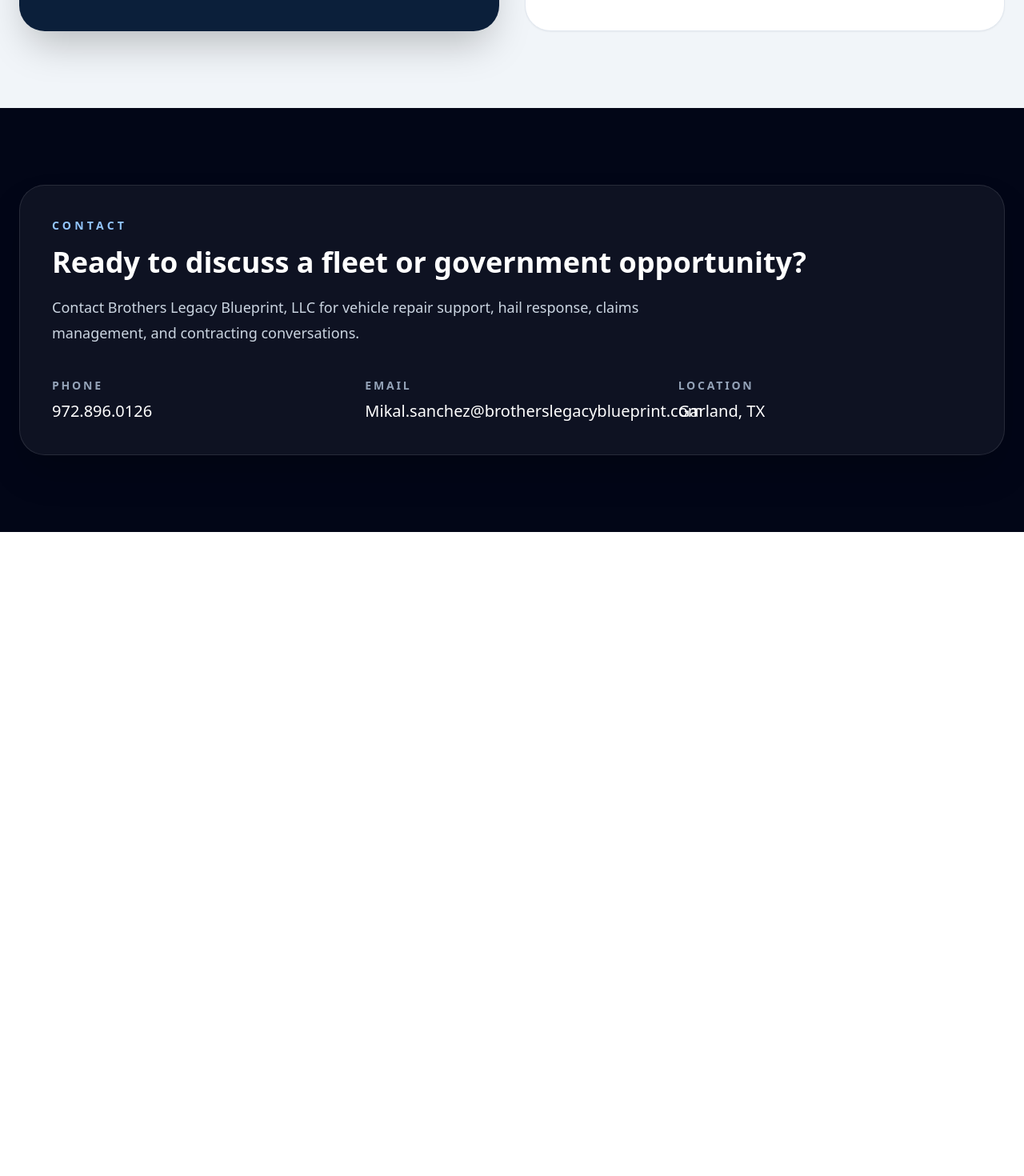
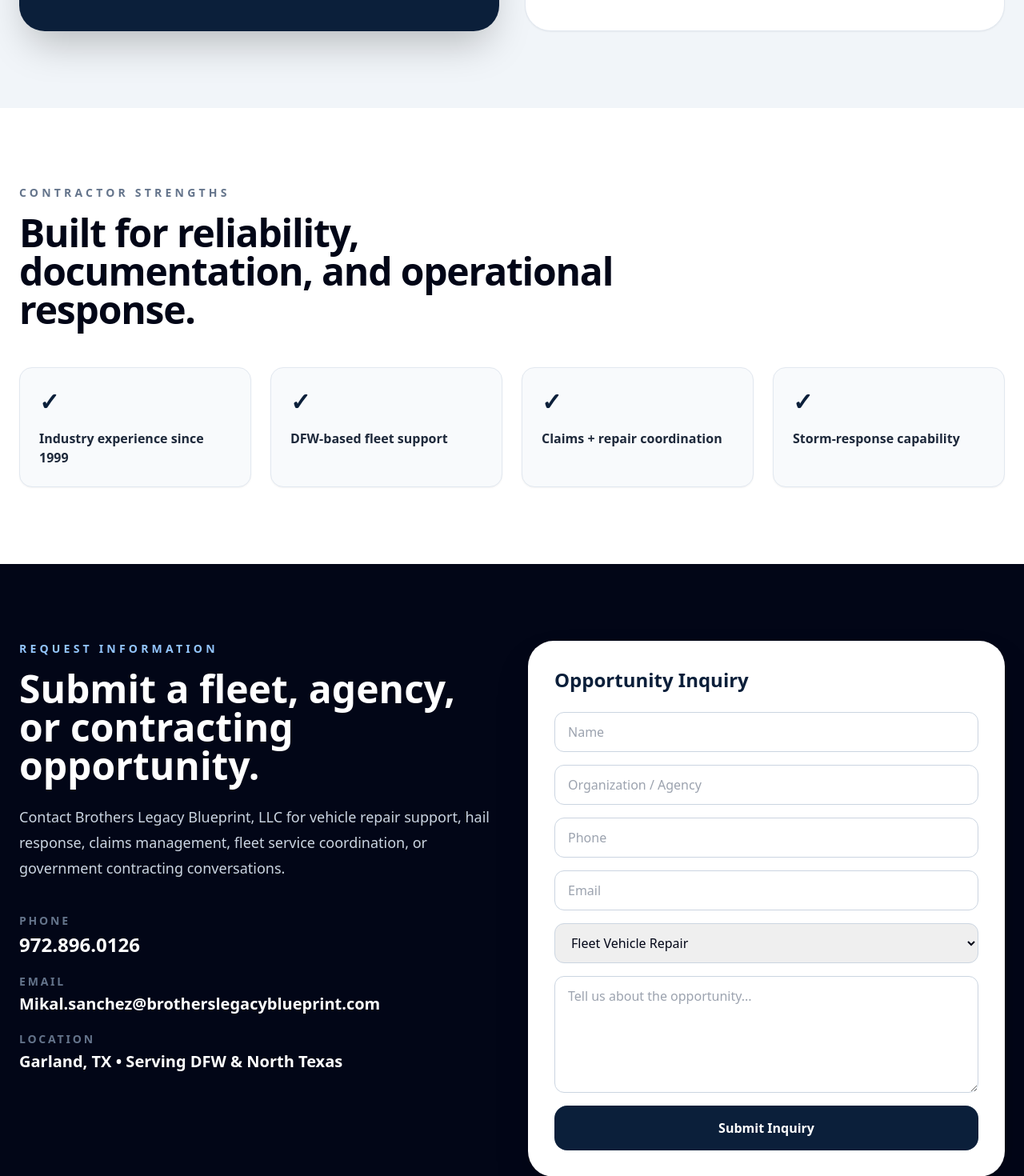
Before and after one commit to 6vwykybwf4-a11y/blb-website, a Next.js app: page / in a window 1280 px wide. Shown: the part 1800-3270 px from the top of the page at 80% size. Before the commit the page ends 2465 px from the top, so only its background shows below. Built offline with nearby package versions, Linux system fonts and the light colour scheme.

Commit message:
Add premium contact and credibility sections

```diff
--- a/app/page.tsx
+++ b/app/page.tsx
@@ -189,47 +189,141 @@
         </div>
       </section>
 
-      <section id="contact" className="bg-slate-950 px-6 py-24">
-        <div className="mx-auto max-w-7xl rounded-[2rem] border border-white/10 bg-white/5 p-10 shadow-2xl">
-          <p className="text-sm font-bold uppercase tracking-[0.3em] text-blue-300">
-            Contact
+     <section className="bg-white px-6 py-24 text-slate-950">
+  <div className="mx-auto max-w-7xl">
+    <p className="text-sm font-bold uppercase tracking-[0.3em] text-slate-500">
+      Contractor Strengths
     </p>
 
-          <h2 className="mt-4 text-4xl font-black">
-            Ready to discuss a fleet or government opportunity?
+    <h2 className="mt-4 max-w-3xl text-4xl font-black tracking-tight md:text-5xl">
+      Built for reliability, documentation, and operational response.
     </h2>
 
-          <p className="mt-5 max-w-3xl text-lg leading-8 text-slate-300">
-            Contact Brothers Legacy Blueprint, LLC for vehicle repair support,
-            hail response, claims management, and contracting conversations.
+    <div className="mt-12 grid gap-6 md:grid-cols-4">
+      {[
+        "Industry experience since 1999",
+        "DFW-based fleet support",
+        "Claims + repair coordination",
+        "Storm-response capability",
+      ].map((item) => (
+        <div
+          key={item}
+          className="rounded-2xl border border-slate-200 bg-slate-50 p-6 shadow-sm"
+        >
+          <div className="text-3xl font-black text-[#0B1F3A]">✓</div>
+          <p className="mt-4 font-bold text-slate-800">{item}</p>
+        </div>
+      ))}
+    </div>
+  </div>
+</section>
+
+<section id="contact" className="bg-slate-950 px-6 py-24">
+  <div className="mx-auto grid max-w-7xl gap-10 lg:grid-cols-2">
+    <div>
+      <p className="text-sm font-bold uppercase tracking-[0.3em] text-blue-300">
+        Request Information
       </p>
 
-          <div className="mt-10 grid gap-6 md:grid-cols-3">
+      <h2 className="mt-4 text-4xl font-black md:text-5xl">
+        Submit a fleet, agency, or contracting opportunity.
+      </h2>
+
+      <p className="mt-6 max-w-2xl text-lg leading-8 text-slate-300">
+        Contact Brothers Legacy Blueprint, LLC for vehicle repair support,
+        hail response, claims management, fleet service coordination, or
+        government contracting conversations.
+      </p>
+
+      <div className="mt-10 space-y-5 text-slate-300">
         <div>
-              <div className="text-sm font-bold uppercase tracking-[0.2em] text-slate-400">
+          <div className="text-sm font-bold uppercase tracking-[0.2em] text-slate-500">
             Phone
           </div>
-              <div className="mt-2 text-xl">972.896.0126</div>
+          <div className="mt-1 text-2xl font-bold text-white">972.896.0126</div>
         </div>
 
         <div>
-              <div className="text-sm font-bold uppercase tracking-[0.2em] text-slate-400">
+          <div className="text-sm font-bold uppercase tracking-[0.2em] text-slate-500">
             Email
           </div>
-              <div className="mt-2 text-xl">
+          <div className="mt-1 text-xl font-bold text-white">
             Mikal.sanchez@brotherslegacyblueprint.com
           </div>
         </div>
 
         <div>
-              <div className="text-sm font-bold uppercase tracking-[0.2em] text-slate-400">
+          <div className="text-sm font-bold uppercase tracking-[0.2em] text-slate-500">
             Location
           </div>
-              <div className="mt-2 text-xl">
-                Garland, TX
+          <div className="mt-1 text-xl font-bold text-white">
+            Garland, TX • Serving DFW & North Texas
           </div>
         </div>
       </div>
+    </div>
+
+    <form
+      action="mailto:Mikal.sanchez@brotherslegacyblueprint.com"
+      method="post"
+      encType="text/plain"
+      className="rounded-[2rem] border border-white/10 bg-white p-8 text-slate-950 shadow-2xl"
+    >
+      <h3 className="text-2xl font-black text-[#0B1F3A]">
+        Opportunity Inquiry
+      </h3>
+
+      <div className="mt-6 grid gap-4">
+        <input
+          name="Name"
+          placeholder="Name"
+          className="rounded-xl border border-slate-300 px-4 py-3"
+        />
+
+        <input
+          name="Organization"
+          placeholder="Organization / Agency"
+          className="rounded-xl border border-slate-300 px-4 py-3"
+        />
+
+        <input
+          name="Phone"
+          placeholder="Phone"
+          className="rounded-xl border border-slate-300 px-4 py-3"
+        />
+
+        <input
+          name="Email"
+          placeholder="Email"
+          className="rounded-xl border border-slate-300 px-4 py-3"
+        />
+
+        <select
+          name="Opportunity Type"
+          className="rounded-xl border border-slate-300 px-4 py-3"
+        >
+          <option>Fleet Vehicle Repair</option>
+          <option>Hail / Storm Response</option>
+          <option>Claims Management</option>
+          <option>Government Contracting</option>
+          <option>Other</option>
+        </select>
+
+        <textarea
+          name="Message"
+          placeholder="Tell us about the opportunity..."
+          rows={5}
+          className="rounded-xl border border-slate-300 px-4 py-3"
+        />
+
+        <button
+          type="submit"
+          className="rounded-2xl bg-[#0B1F3A] px-6 py-4 font-black text-white hover:bg-slate-800"
+        >
+          Submit Inquiry
+        </button>
+      </div>
+    </form>
   </div>
 </section>
     </main>
```
Lines whose indentation alone changed are shown as unchanged.
